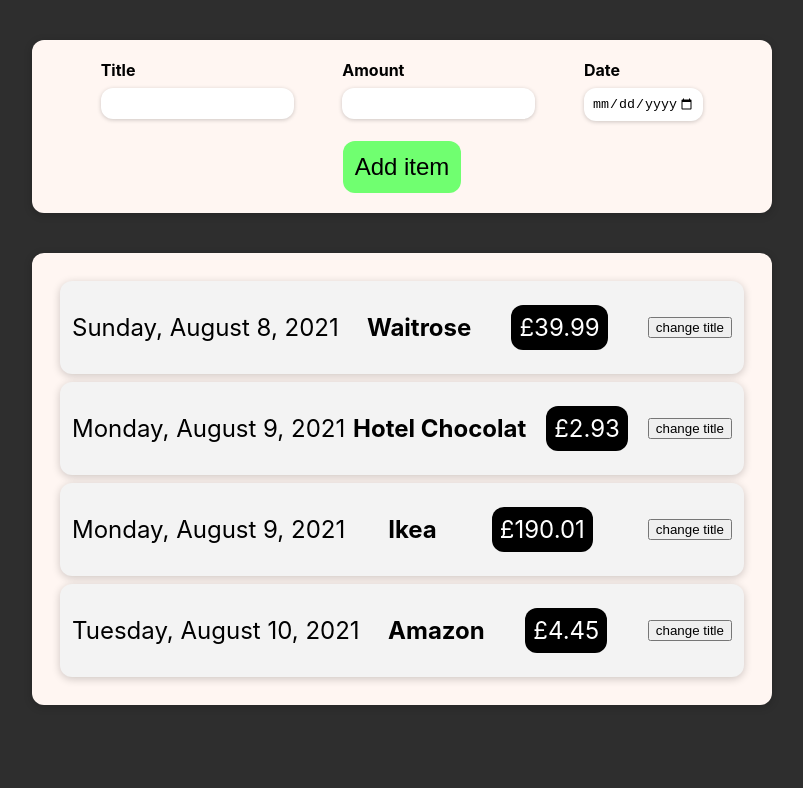
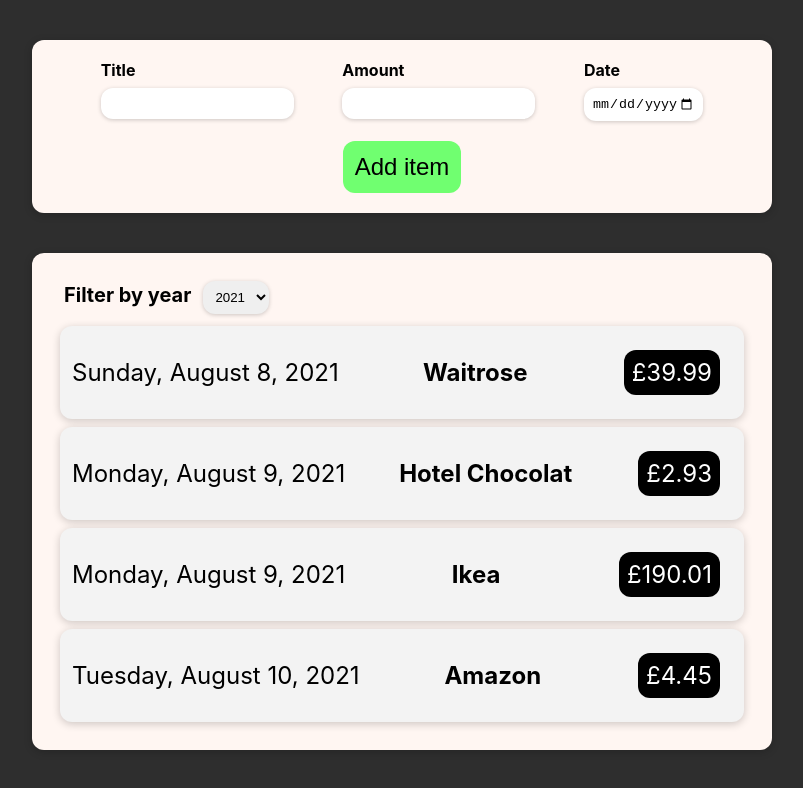
Before and after one commit to patchinator/wallet-watcher, a React (Create React App) app: page / in a window 1280 px wide. Shown: the top 788 px of the page, without its empty margins (238-1041 px from the left). Built offline with nearby package versions, Linux system fonts and the light colour scheme; the HTML template or start-up script is replaced by a standard one.

Commit message:
added wallet filter component, added styling

```diff
--- a/src/App.js
+++ b/src/App.js
@@ -1,7 +1,6 @@
 import './App.css';
 import Wallets from './components/wallets/Wallets';
 import NewWallet from './components/NewWallet/NewWallet';
-import WalletItem from './components/wallets/WalletItem';
 
 const App = () => {
   const newItem = [
--- /dev/null
+++ b/src/components/wallets/WalletFilter.css
@@ -0,0 +1,18 @@
+.wallet-filter {
+  margin-bottom: 12px;
+}
+
+.wallet-filter label {
+  font-weight: bold;
+  font-size: 20px;
+  margin-left: 12px;
+  margin-right: 12px;
+}
+
+.wallet-filter select {
+  padding: 8px;
+  border-radius: 12px;
+  border: none;
+  margin-top: 8px;
+  box-shadow: 0 1px 4px rgba(0, 0, 0, 0.2);
+}
--- /dev/null
+++ b/src/components/wallets/WalletFilter.js
@@ -0,0 +1,22 @@
+import './WalletFilter.css'
+import React from 'react';
+
+const WalletFilter = (props) => {
+  const filterHandler = (event) => {
+    props.onFilterChange(event.target.value);
+  };
+
+  return (
+    <div className='wallet-filter'>
+      <label>Filter by year</label>
+      <select value={props.selected} onChange={filterHandler}>
+        <option value="2022">2022</option>
+        <option value="2021">2021</option>
+        <option value="2020">2020</option>
+        <option value="2019">2019</option>
+      </select>
+    </div>
+  );
+};
+
+export default WalletFilter;
--- a/src/components/wallets/WalletItem.js
+++ b/src/components/wallets/WalletItem.js
@@ -1,23 +1,15 @@
 import './WalletItem.css';
-import React, {useState} from 'react';
+import React from 'react';
 import WalletDate from './WalletDate';
 import Card from '../UI/Card';
 
 const WalletItem = (props) => {
 
-  const [title, setTitle] = useState(props.title);
-
-  const clickHandler = () => {
-    setTitle('updated!');
-    console.log(title);
-  };
-
   return (
     <Card className='wallet-item'>
         <WalletDate date={props.date} />
-        <h2>{title}</h2>
+        <h2>{props.title}</h2>
       <div className='wallet-item-price'>£{props.amount}</div>
-      <button onClick={clickHandler}>change title</button>
     </Card>
   );
 }
--- a/src/components/wallets/Wallets.js
+++ b/src/components/wallets/Wallets.js
@@ -1,11 +1,19 @@
-import React from 'react';
+import Card from '../UI/Card';
+import React, { useState } from 'react';
+import WalletFilter from './WalletFilter';
 import WalletItem from './WalletItem';
 import './Wallets.css';
-import Card from '../UI/Card';
 
 const Wallets = (props) => {
+  const [filterYear, setFilterYear] = useState('2021');
+  const filterChangeHandler = (selectedYear) => {
+    setFilterYear(selectedYear);
+  };
+
   return (
-    <Card className={'wallets'}>
+    <div>
+      <Card className={"wallets"}>
+        <WalletFilter selected={filterYear} onFilterChange={filterChangeHandler}></WalletFilter>
         <WalletItem
           title={props.newItem[0].title}
           amount={props.newItem[0].amount}
@@ -27,6 +35,7 @@
           date={props.newItem[3].date}
         ></WalletItem>
       </Card>
+    </div>
   );
 };
 
```
Lines whose indentation alone changed are shown as unchanged.
